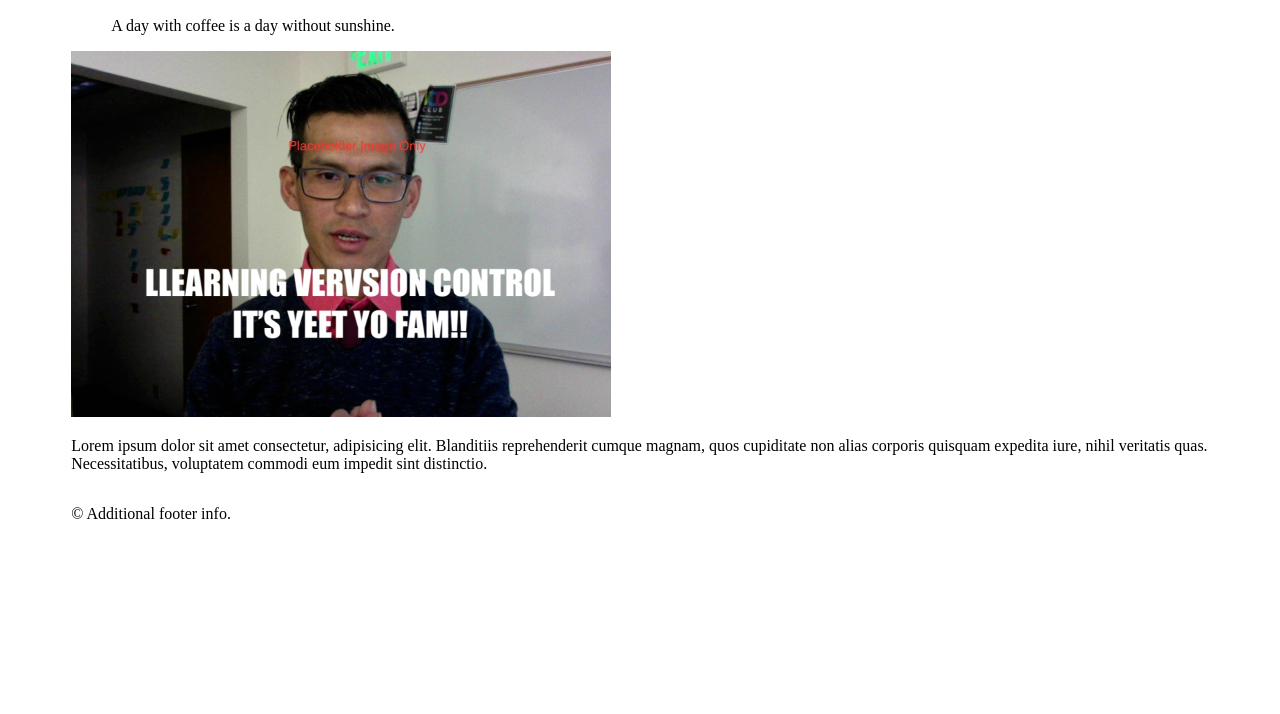
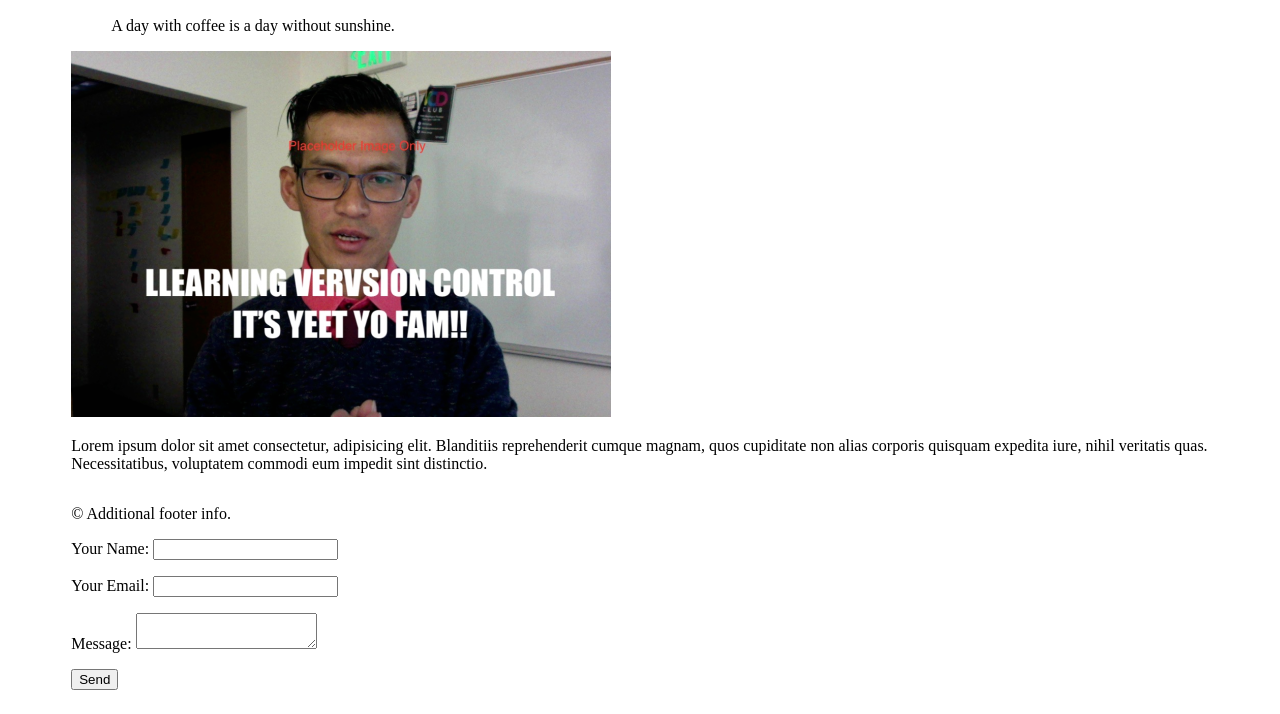
Before and after one commit to nicolewelter/nicolewelter.github.io, a plain HTML site: page index.html in a window 1280 px wide. Shown: the part 105-819 px from the top of the page. Drawn offline with Linux system fonts and the light colour scheme.

Commit message:
Test Form

```diff
--- a/index.html
+++ b/index.html
@@ -36,6 +36,30 @@
 
     <footer>
       <p>&copy; Additional footer info.</p>
+
+
+      <!-- CONTACT FORM -->
+      <form name="My Contact Form" method="POST" data-netlify="true">
+        <p>
+          <label>Your Name: <input type="text" name="name" /></label>
+        </p>
+
+        <p>
+          <label>Your Email: <input type="email" name="email" /></label>
+        </p>
+
+        <p>
+          <label>Message: <textarea name="message"></textarea></label>
+        </p>
+
+        <p>
+          <button type="submit">Send</button>
+        </p>
+
+      </form>
+
+
+
     </footer>
 
 
```
